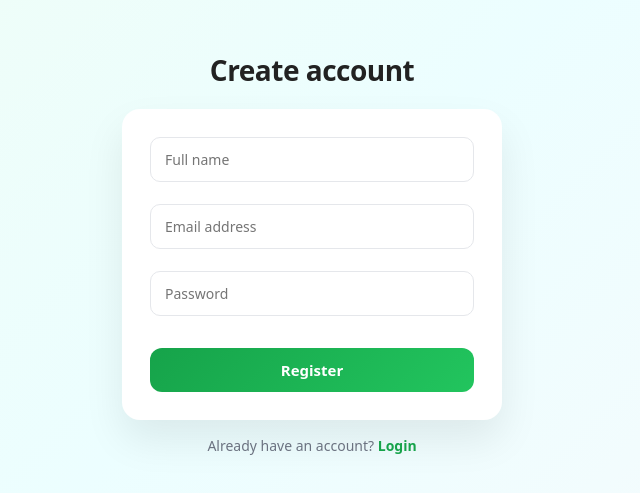
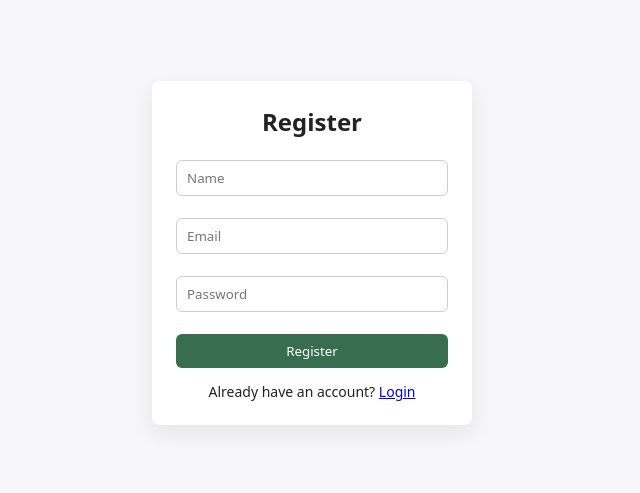
Before and after one commit to hridhka/TravelMint, a React (Vite) app in the folder client/: page /register in a window 1280 px wide. Shown: the part 147-640 px from the top of the page, without its empty margins (328-968 px from the left). Built offline with nearby package versions, Linux system fonts and the light colour scheme.

Commit message:
designing completed

```diff
--- a/client/src/pages/Register.jsx
+++ b/client/src/pages/Register.jsx
@@ -22,18 +22,45 @@ function Register() {
       alert("Registration successful. Please login.");
       navigate("/login");
     } catch (err) {
-      console.error("Registration failed:", err.response?.data || err.message);
-      alert("Registration failed");
-    }
+  console.error("Registration failed:", err.response?.data);
+
+  alert(
+    err.response?.data?.message ||
+    "Registration failed. Email may already exist."
+  );
+}
+
   };
 
   return (
-    <div className="auth-container">
-      <h2>Create account</h2>
+    <div
+      style={{
+        minHeight: "100vh",
+        display: "flex",
+        justifyContent: "center",
+        alignItems: "center",
+        background: "#f7f7f9",
+      }}
+    >
+      <form
+        onSubmit={handleRegister}
+        style={{
+          width: "320px",
+          padding: "24px",
+          background: "#ffffff",
+          borderRadius: "8px",
+          boxShadow: "0 8px 24px rgba(0,0,0,0.08)",
+          display: "flex",
+          flexDirection: "column",
+          gap: "14px",
+        }}
+      >
+        <h2 style={{ textAlign: "center", marginBottom: "8px" }}>
+          Register
+        </h2>
 
-      <form onSubmit={handleRegister}>
         <input
-          placeholder="Full name"
+          placeholder="Name"
           value={name}
           onChange={(e) => setName(e.target.value)}
           required
@@ -41,7 +68,7 @@ function Register() {
 
         <input
           type="email"
-          placeholder="Email address"
+          placeholder="Email"
           value={email}
           onChange={(e) => setEmail(e.target.value)}
           required
@@ -56,11 +83,12 @@ function Register() {
         />
 
         <button type="submit">Register</button>
+
+        <p style={{ textAlign: "center", fontSize: "14px" }}>
+          Already have an account?{" "}
+          <Link to="/login">Login</Link>
+        </p>
       </form>
-
-      <p>
-        Already have an account? <Link to="/login">Login</Link>
-      </p>
     </div>
   );
 }
```
Also changed, not shown: 1 other file (tests, documents, lock files or other folders).
